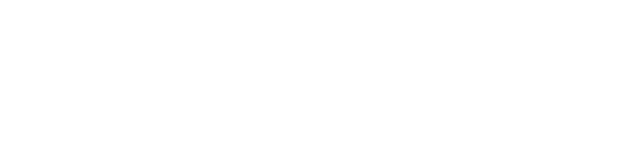
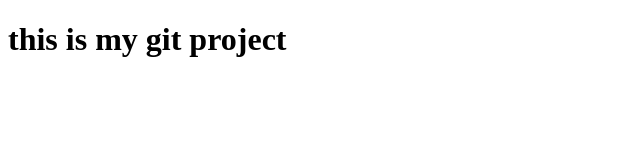
Before and after one commit to kishor-0zz/practice-git-one, a plain HTML site: page index.html in a window 1280 px wide. Shown: the whole page, without its empty margins (0-640 px from the left). Drawn offline with Linux system fonts and the light colour scheme.

Commit message:
add git site

```diff
--- a/index.html
+++ b/index.html
@@ -8,7 +8,7 @@
     <title>Document</title>
     <link rel="stylesheet" href="css/style.css">
 </head>
-
+<h1>this is my git project</h1>
 <body>
 
 </body>
```
